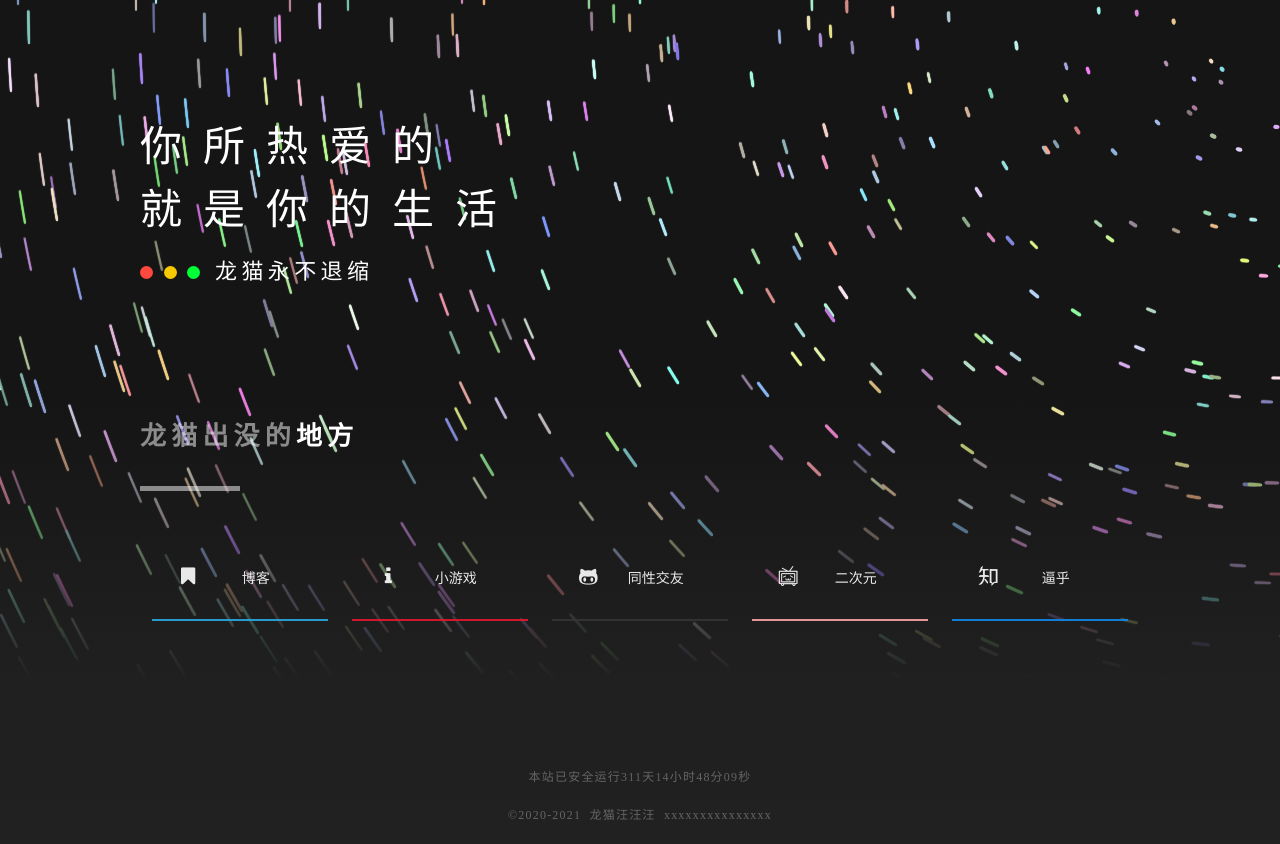
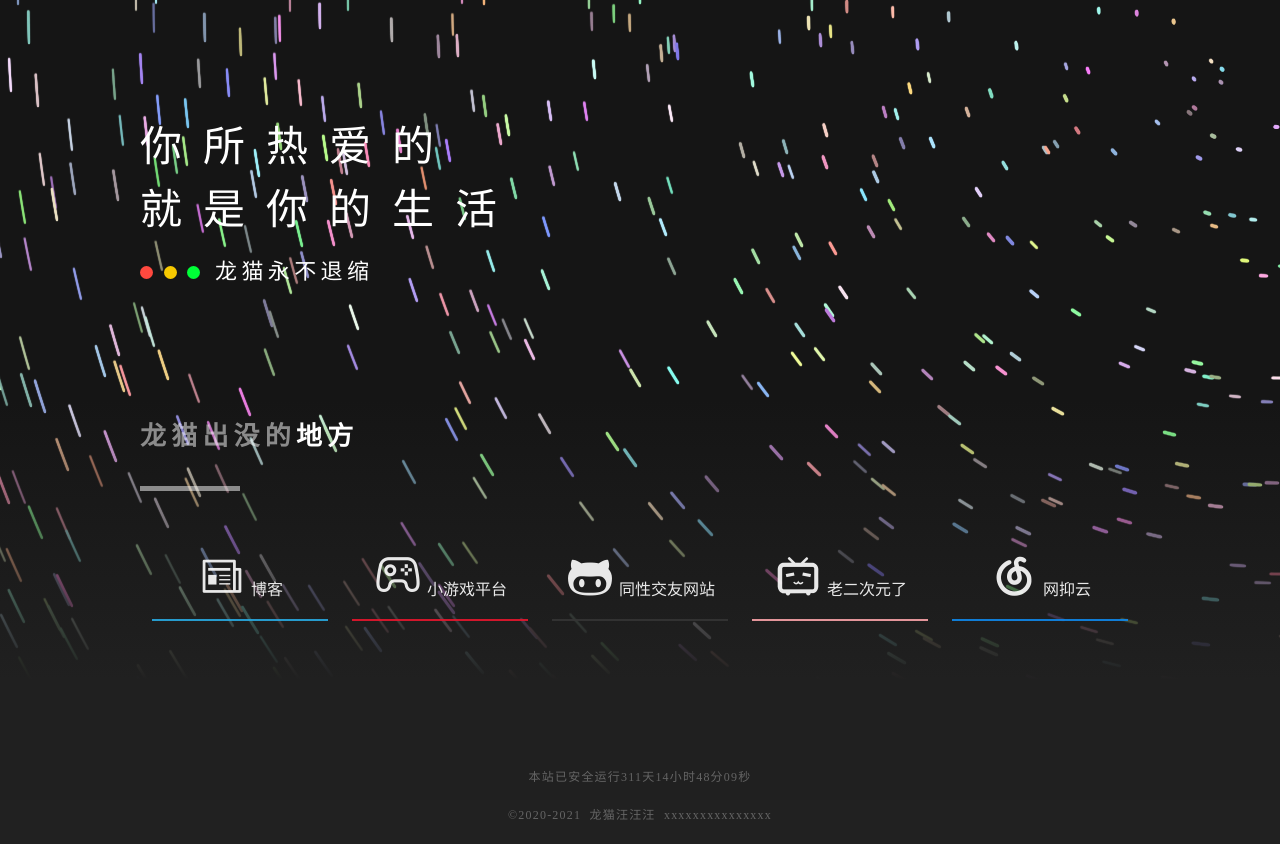
Before and after one commit to codesensi/mysite, a plain HTML site: page index.html in a window 1280 px wide. Drawn offline with Linux system fonts and the light colour scheme; animation ran at ten frames a second.

Commit message:
重新设计图标

```diff
--- a/css/iconfont.css
+++ b/css/iconfont.css
@@ -1,100 +1,109 @@
 @font-face {
-    font-family: nekotora;
-    src: url(../fonts/iconfont.eot);
-    src: url(../fonts/iconfont.eot#iefix) format("embedded-opentype"), url(../fonts/iconfont.woff2) format("woff2"), url(../fonts/iconfont.woff) format("woff"), url(../fonts/iconfont.ttf) format("truetype");
-    font-weight: 400;
-    font-style: normal
+  font-family: "iconfont"; /* Project id 2920194 */
+  src: url('../fonts/iconfont.eot?t=1636382675966'); /* IE9 */
+  src: url('../fonts/iconfont.eot?t=1636382675966#iefix') format('embedded-opentype'), /* IE6-IE8 */
+       url('../fonts/iconfont.woff?t=1636382675966') format('woff'),
+       url('../fonts/iconfont.woff2?t=1636382675966') format('woff2'),
+       url('../fonts/iconfont.ttf?t=1636382675966') format('truetype'),
+       url('../fonts/iconfont.svg?t=1636382675966#iconfont') format('svg');
 }
 
-[class*=" icon-"]:before,
-[class^=icon-]:before {
-    font-family: nekotora, serif;
-    font-style: normal;
-    font-weight: 400;
-    speak: none;
-    display: inline-block;
-    text-decoration: inherit;
-    width: 1em;
-    margin-right: .2em;
-    text-align: center;
-    font-variant: normal;
-    text-transform: none;
-    line-height: 1em;
-    margin-left: .2em;
-    -webkit-font-smoothing: antialiased;
-    -moz-osx-font-smoothing: grayscale
+.iconfont {
+  font-family: "iconfont" !important;
+  font-size: 50px;
+  font-style: normal;
+  -webkit-font-smoothing: antialiased;
+  -moz-osx-font-smoothing: grayscale;
 }
 
-.icon-search:before {
-    content: "\e800"
+.icon-csdn:before {
+  content: "\e60a";
 }
 
-.icon-info:before {
-    content: "\e801"
+.icon-cnblog:before {
+  content: "\e623";
 }
 
-.icon-comment:before {
-    content: "\e802"
+.icon-wechat:before {
+  content: "\e660";
 }
 
-.icon-v2ex:before {
-    content: "\e803"
+.icon-instagram:before {
+  content: "\e87f";
+}
+
+.icon-youtube:before {
+  content: "\e765";
+}
+
+.icon-email:before {
+  content: "\e684";
+}
+
+.icon-leetcode:before {
+  content: "\ebf2";
+}
+
+.icon-twitter:before {
+  content: "\ea90";
+}
+
+.icon-yuque:before {
+  content: "\eab5";
+}
+
+.icon-qqmusic:before {
+  content: "\e658";
+}
+
+.icon-netease:before {
+  content: "\e650";
+}
+
+.icon-steam:before {
+  content: "\e686";
+}
+
+.icon-QQ:before {
+  content: "\e882";
+}
+
+.icon-other:before {
+  content: "\e62b";
+}
+
+.icon-gallery:before {
+  content: "\e7be";
+}
+
+.icon-heart:before {
+  content: "\e85c";
+}
+
+.icon-i:before {
+  content: "\e680";
+}
+
+.icon-index:before {
+  content: "\e612";
+}
+
+.icon-blog:before {
+  content: "\e6fd";
+}
+
+.icon-github:before {
+  content: "\e741";
 }
 
 .icon-zhihu:before {
-    content: "\e804"
+  content: "\e87c";
 }
 
 .icon-bilibili:before {
-    content: "\e805"
+  content: "\e600";
 }
 
-.icon-netease_music:before {
-    content: "\e806"
+.icon-game:before {
+  content: "\e609";
 }
-
-.icon-tencent_qzone:before {
-    content: "\e807"
-}
-
-.icon-mail:before {
-    content: "\e808"
-}
-
-.icon-bookmark:before {
-    content: "\e809"
-}
-
-.icon-link:before {
-    content: "\e80a"
-}
-
-.icon-twitter:before {
-    content: "\f099"
-}
-
-.icon-gplus:before {
-    content: "\f0d5"
-}
-
-.icon-github:before {
-    content: "\f113"
-}
-
-.icon-unlink:before {
-    content: "\f127"
-}
-
-.icon-instagram:before {
-    content: "\f16d"
-}
-
-.icon-weibo:before {
-    content: "\f18a"
-}
-
-.icon-qq:before {
-    content: "\f1d6"
-}
-
-/*# sourceMappingURL=/iconfont.css.map */
--- a/css/index.css
+++ b/css/index.css
@@ -12,7 +12,7 @@ html {
     line-height: 1.5;
     min-width: 1150px;
     background-color: #212121;
-    font-size: 14px;
+    /* font-size: 14px; */
     overflow-x: hidden
 }
 
@@ -472,7 +472,7 @@ ul.skill li .progress div {
 
 .find .links .item span {
     display: inline-block;
-    width: 100px
+    /* width: 100px */
 }
 
 .find .links .col-3 .item {
--- a/index.html
+++ b/index.html
@@ -147,7 +147,7 @@
                     <div class="item">
                         <div class="bg" style="background-color:#28a9e0"></div>
                         <div class="inner">
-                            <i class="icon-bookmark"></i>
+                            <span class="icon iconfont">&#xe6fd;</span>
                             <span>博客</span>
                         </div>
                     </div>
@@ -156,8 +156,8 @@
                     <div class="item">
                         <div class="bg" style="background-color:#e6162d"></div>
                         <div class="inner">
-                            <i class="icon-info"></i>
-                            <span>小游戏</span>
+                            <span class="icon iconfont">&#xe609;</span>
+                            <span>小游戏平台</span>
                         </div>
                     </div>
                 </a>
@@ -165,8 +165,8 @@
                     <div class="item">
                         <div class="bg" style="background-color:#353535"></div>
                         <div class="inner">
-                            <i class="icon-github"></i>
-                            <span>同性交友</span>
+                            <span class="icon iconfont">&#xe741;</span>
+                            <span>同性交友网站</span>
                         </div>
                     </div>
                 </a>
@@ -174,17 +174,17 @@
                     <div class="item">
                         <div class="bg" style="background-color:#f9a2a8"></div>
                         <div class="inner">
-                            <i class="icon-bilibili"></i>
-                            <span>二次元</span>
+                            <span class="icon iconfont">&#xe600;</span>
+                            <span>老二次元了</span>
                         </div>
                     </div>
                 </a>
-                <a href="https://www.zhihu.com/people/codesensi" target="_blank">
+                <a href="https://music.163.com/user/home?id=258874610" target="_blank">
                     <div class="item">
                         <div class="bg" style="background-color:#0f88eb"></div>
                         <div class="inner">
-                            <i class="icon-zhihu"></i>
-                            <span>逼乎</span>
+                            <span class="icon iconfont">&#xe650;</span>
+                            <span>网抑云</span>
                         </div>
                     </div>
                 </a>
--- a/js/index.js
+++ b/js/index.js
@@ -1027,7 +1027,7 @@ parcelRequire = function (e, r, t, n) {
                 "只要我没有道德<br>你就绑架不了我",
                 "成功就是1%的灵感加上99%的远离手机",
                 "赞美之心",
-                ".早上早早起来真的可以做很多事<br>比如再睡一觉",
+                "早上早早起来真的可以做很多事<br>比如再睡一觉",
                 "随风奔跑自由是方向<br>无奈忘了腿短没力量",
                 "仁爱之心",
                 "想到明天还有很多事做<br>我直接睡到后天",
```
Also changed, not shown: fonts/iconfont.ttf, fonts/iconfont.woff, fonts/iconfont.woff2, 2 other files.
